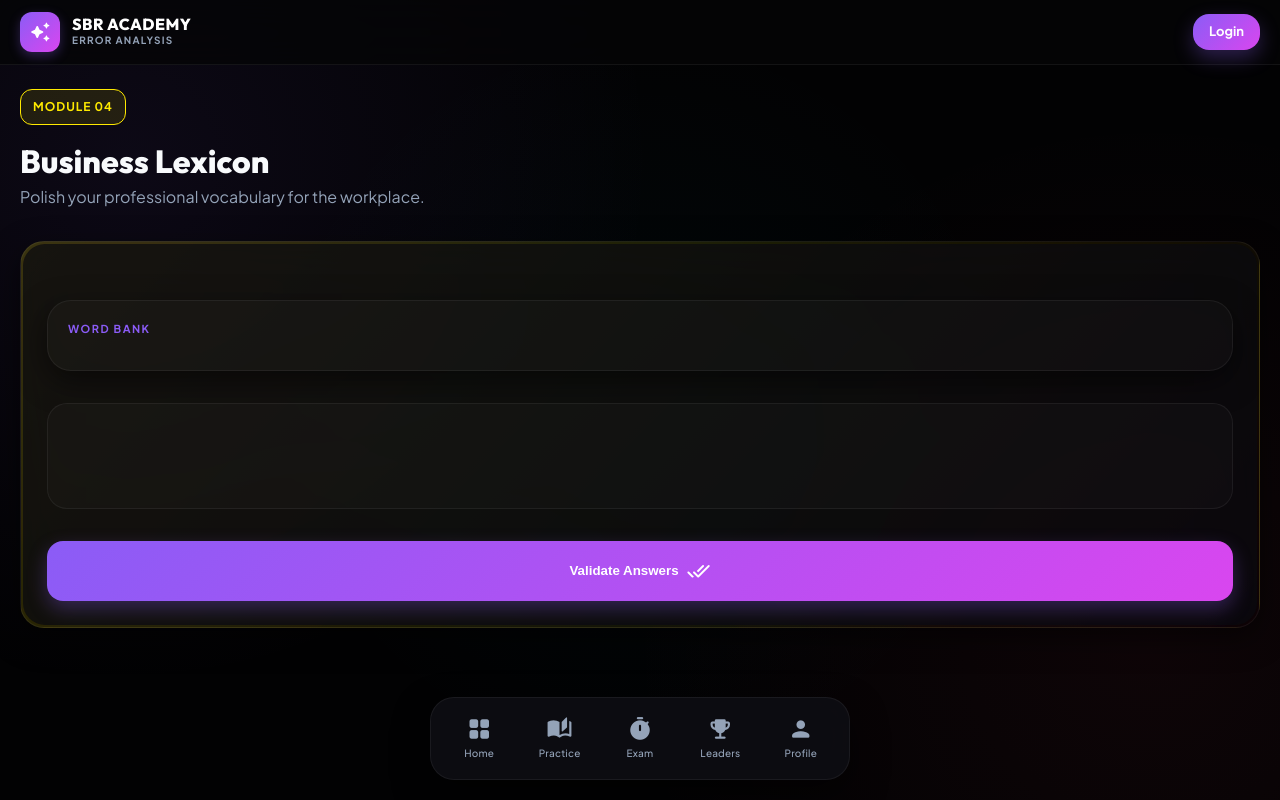
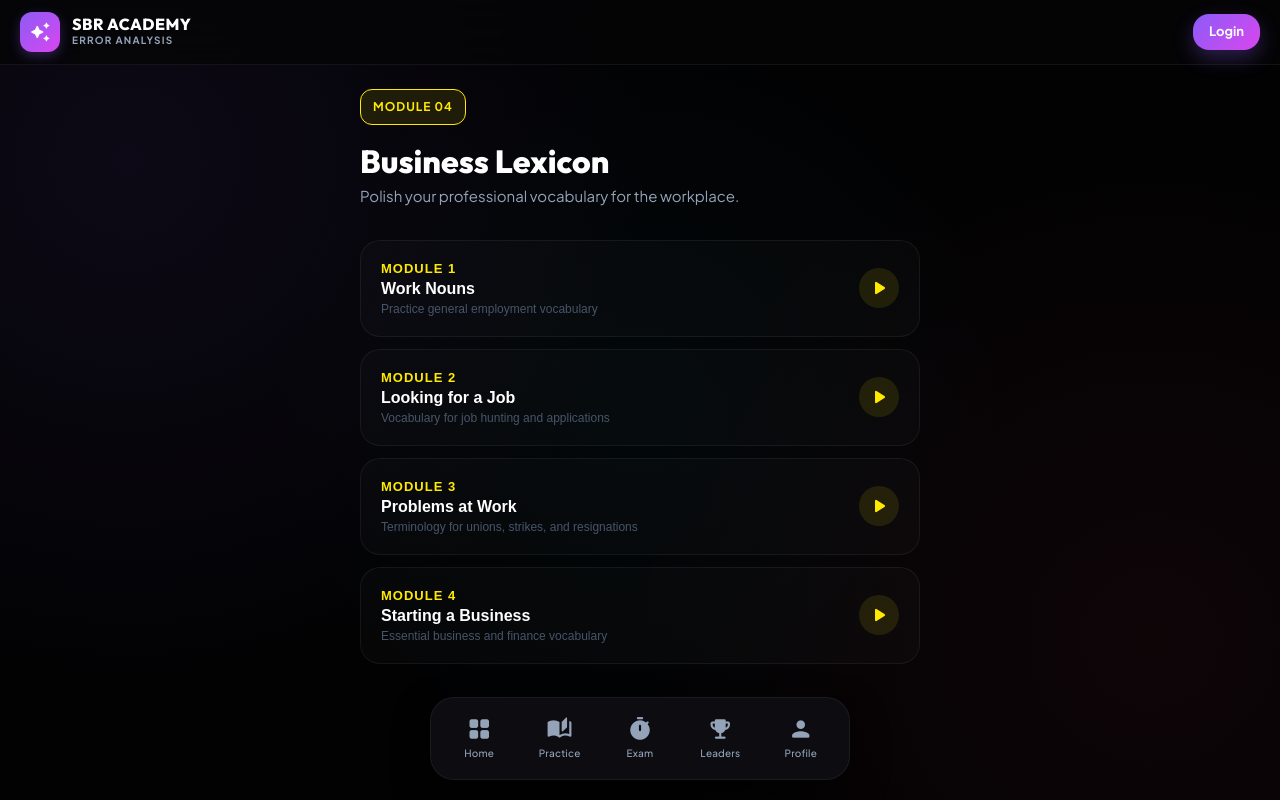
Before and after one commit to aposgda1-stack/SBR-Error-Analysis, a Next.js app: page /arena/work in a window 1280 px wide. Built offline with nearby package versions, Linux system fonts and the light colour scheme.

Commit message:
Refactor grammar, phrasal, and work arenas into focused modules for targeted practice

```diff
--- a/src/app/arena/work/page.js
+++ b/src/app/arena/work/page.js
@@ -1,29 +1,114 @@
 'use client';
+import { useState } from 'react';
 import TopBar from '../../../components/TopBar';
 import BottomNav from '../../../components/BottomNav';
 import sectionsData from '../../../../data/sections.json';
 import VocabExercise from '../../../components/VocabExercise';
 
 export default function WorkArena() {
-  const data = sectionsData.office_and_business_data;
+  const [activeTask, setActiveTask] = useState(null);
+
+  // Extract viable gap-fill exercises for modules
+  const gapModules = [
+    {
+      id: 'work_nouns',
+      title: 'Work Nouns',
+      desc: 'Practice general employment vocabulary',
+      task: sectionsData.work_vocabulary.task_2_nouns
+    },
+    {
+      id: 'looking_job',
+      title: 'Looking for a Job',
+      desc: 'Vocabulary for job hunting and applications',
+      task: sectionsData.employment_data.task_1_looking_for_a_job
+    },
+    {
+      id: 'problems_work',
+      title: 'Problems at Work',
+      desc: 'Terminology for unions, strikes, and resignations',
+      task: sectionsData.working_life_data.task_5_problems_at_work
+    },
+    {
+      id: 'starting_business',
+      title: 'Starting a Business',
+      desc: 'Essential business and finance vocabulary',
+      task: sectionsData.office_and_business_data.business_tasks.task_1_starting
+    }
+  ];
+
+  // Standardize the shape of the tasks for VocabExercise
+  const normalizedModules = gapModules.map(m => {
+    // If it doesn't have answers in object format, convert arrays to objects
+    let normalizedTask = { ...m.task, title: m.title, instruction: m.desc };
+
+    if (Array.isArray(m.task.answers)) {
+      const objAnswers = {};
+      m.task.answers.forEach((ans, idx) => {
+        objAnswers[idx + 1] = ans;
+      });
+      normalizedTask.answers = objAnswers;
+    }
+
+    if (m.task.box) {
+      normalizedTask.box_words = m.task.box;
+    }
+
+    return { ...m, task: normalizedTask };
+  });
 
   return (
     <main style={{ minHeight: '100vh', paddingBottom: 100 }}>
       <TopBar />
-      <div style={{ padding: '24px 20px' }}>
-        <div className="animate-slide-up" style={{ marginBottom: 32 }}>
+      <div style={{ padding: '24px 20px', maxWidth: 600, margin: '0 auto' }}>
+        {activeTask === null ? (
+          <div className="animate-fade-in">
+            <div style={{ marginBottom: 32 }}>
               <div style={{ padding: '8px 12px', display: 'inline-block', background: 'rgba(255, 234, 0, 0.1)', border: '1px solid #ffea00', borderRadius: 12, color: '#ffea00', fontSize: 12, fontWeight: 700, letterSpacing: 1, marginBottom: 12 }}>
                 MODULE 04
               </div>
-          <h2 style={{ fontSize: 32, fontWeight: 800 }}>Business Lexicon</h2>
-          <p style={{ color: 'var(--text-dim)' }}>Polish your professional vocabulary for the workplace.</p>
+              <h2 style={{ fontSize: 32, fontWeight: 800, color: 'white' }}>Business Lexicon</h2>
+              <p style={{ color: 'var(--text-dim)', fontSize: 15 }}>Polish your professional vocabulary for the workplace.</p>
             </div>
+
+            <div style={{ display: 'flex', flexDirection: 'column', gap: 12 }}>
+              {normalizedModules.map((mod, i) => (
+                <button
+                  key={mod.id}
+                  onClick={() => setActiveTask(mod.task)}
+                  className="glass-card"
+                  style={{
+                    width: '100%', padding: '20px', textAlign: 'left', display: 'flex', justifyContent: 'space-between',
+                    alignItems: 'center', cursor: 'pointer', transition: '0.2s', border: '1px solid var(--border-glass)'
+                  }}
+                >
+                  <div>
+                    <div style={{ fontSize: 13, color: '#ffea00', fontWeight: 800, letterSpacing: 1, textTransform: 'uppercase', marginBottom: 4 }}>Module {i + 1}</div>
+                    <div style={{ fontSize: 16, fontWeight: 600, color: 'white' }}>{mod.title}</div>
+                    <div style={{ fontSize: 12, color: 'var(--text-muted)', marginTop: 4 }}>{mod.desc}</div>
+                  </div>
+                  <div style={{ width: 40, height: 40, borderRadius: '50%', background: 'rgba(255, 234, 0, 0.1)', display: 'flex', alignItems: 'center', justifyContent: 'center', color: '#ffea00' }}>
+                    <span className="mi">play_arrow</span>
+                  </div>
+                </button>
+              ))}
+            </div>
+          </div>
+        ) : (
+          <div className="animate-slide-up">
+            <button
+              onClick={() => setActiveTask(null)}
+              style={{ background: 'none', border: 'none', color: 'var(--text-dim)', fontSize: 14, fontWeight: 600, display: 'flex', alignItems: 'center', gap: 4, cursor: 'pointer', marginBottom: 24 }}
+            >
+              <span className="mi" style={{ fontSize: 18 }}>arrow_back</span> Back to Modules
+            </button>
 
             <div className="glass-panel" style={{ padding: '2px', background: 'linear-gradient(135deg, rgba(255,234,0,0.2), transparent)' }}>
               <div style={{ background: 'var(--bg-card)', borderRadius: 22, padding: '24px' }}>
-            <VocabExercise data={data} />
+                <VocabExercise task={activeTask} onFinish={() => setActiveTask(null)} />
               </div>
             </div>
+          </div>
+        )}
       </div>
       <BottomNav />
     </main>
--- a/src/components/VocabExercise.js
+++ b/src/components/VocabExercise.js
@@ -1,12 +1,11 @@
 'use client';
 import { useState } from 'react';
 
-export default function VocabExercise({ data }) {
+export default function VocabExercise({ task, onFinish }) {
   const [answers, setAnswers] = useState({});
   const [submitted, setSubmitted] = useState(false);
   const [score, setScore] = useState(0);
 
-  const task = data.task_2_nouns || Object.values(data)[0];
   const correctAnswers = task.answers || {};
 
   const handleChange = (id, val) => {
@@ -100,7 +99,7 @@ export default function VocabExercise({ data }) {
           <br />
           <button
             style={{ marginTop: 24, background: 'transparent', border: 'none', color: 'var(--text-dim)', fontWeight: 600, cursor: 'pointer' }}
-            onClick={() => window.location.reload()}
+            onClick={() => onFinish ? onFinish() : window.location.reload()}
           >
             Try another session
           </button>
```
Also changed, not shown: src/app/arena/grammar/page.js (+68 -25 lines), src/app/arena/phrasal/page.js (+57 -27 lines), build_log.txt (added). Lines whose indentation alone changed are shown as unchanged.
